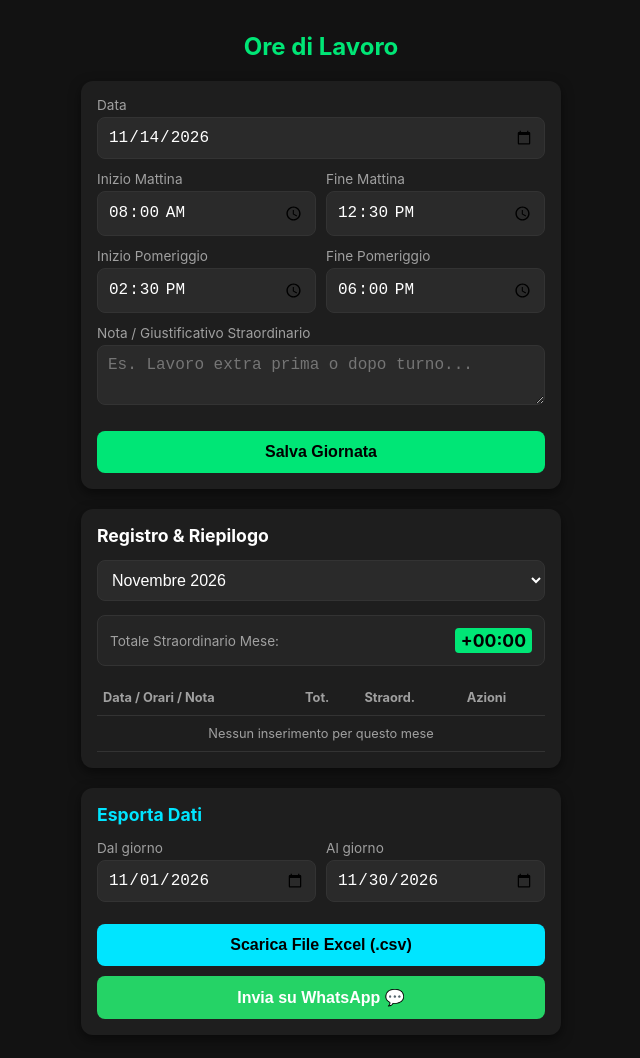
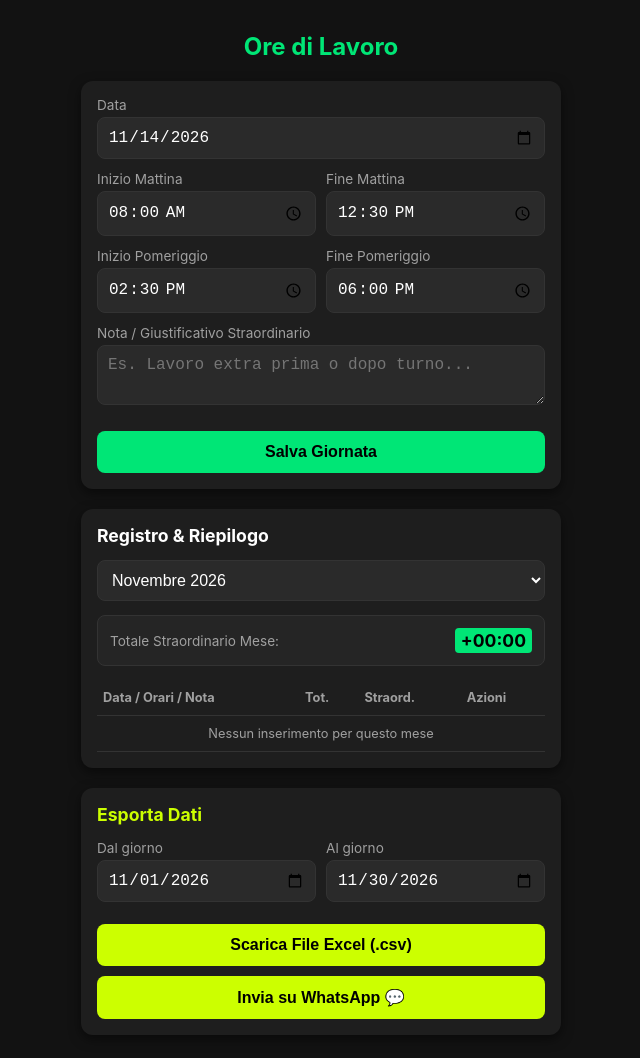
Before and after one commit to sistos77/Lavoro, a plain HTML site: page index.html in a window 1280 px wide. Shown: the whole page, without its empty margins (319-959 px from the left). Drawn offline with Linux system fonts and the light colour scheme.

Commit message:
Add files via upload

```diff
--- a/index.html
+++ b/index.html
@@ -11,8 +11,7 @@
       --card-bg: #1e1e1e;
       --accent: #00e676;
       --accent-minus: #ff5252;
-      --accent-excel: #00e5ff;
-      --accent-whatsapp: #25d366;
+      --accent-neon: #ccff00; /* Giallo fluo principale */
       --text: #ffffff;
       --subtext: #a0a0a0;
       --border: #333333;
@@ -109,14 +108,15 @@
       margin-top: 6px;
     }
 
+    /* Pulsanti Esportazione in Giallo Fluo */
     .btn-excel {
-      background-color: var(--accent-excel);
+      background-color: var(--accent-neon);
       color: #000;
     }
 
     .btn-whatsapp {
-      background-color: var(--accent-whatsapp);
-      color: #fff;
+      background-color: var(--accent-neon);
+      color: #000;
     }
 
     /* Box riepilogo mensile */
@@ -301,9 +301,9 @@
       </table>
     </div>
 
-    <!-- Card Esportazione Excel e WhatsApp -->
+    <!-- Card Esportazione Excel e WhatsApp in Giallo Fluo -->
     <div class="card">
-      <h2 style="font-size:1.1rem; margin-top:0; color: var(--accent-excel);">Esporta Dati</h2>
+      <h2 style="font-size:1.1rem; margin-top:0; color: var(--accent-neon);">Esporta Dati</h2>
       <div class="row-inputs">
         <div class="form-group">
           <label for="exportStart">Dal giorno</label>
@@ -588,7 +588,6 @@
       message += `*TOTALE ORE:* ${formatMinutes(totalWorkedMins)}\n`;
       message += `*TOTALE STRAORDINARIO:* ${formatMinutes(totalOvertimeMins, true)}`;
 
-      // Apre WhatsApp con il testo precompilato
       const whatsappUrl = `https://api.whatsapp.com/send?text=${encodeURIComponent(message)}`;
       window.open(whatsappUrl, '_blank');
     };
@@ -628,7 +627,7 @@
               startA: startAStr,
               endA: endAStr,
               workedFormatted: formatMinutes(workedMinutes),
-              overtimeFormatted: formatMinutes(overtimeMinutes, true),
+              overtimeFormatted: formatMinutes(overtimeFormatted, true),
               overtimeMinutes,
               note
             };
```
